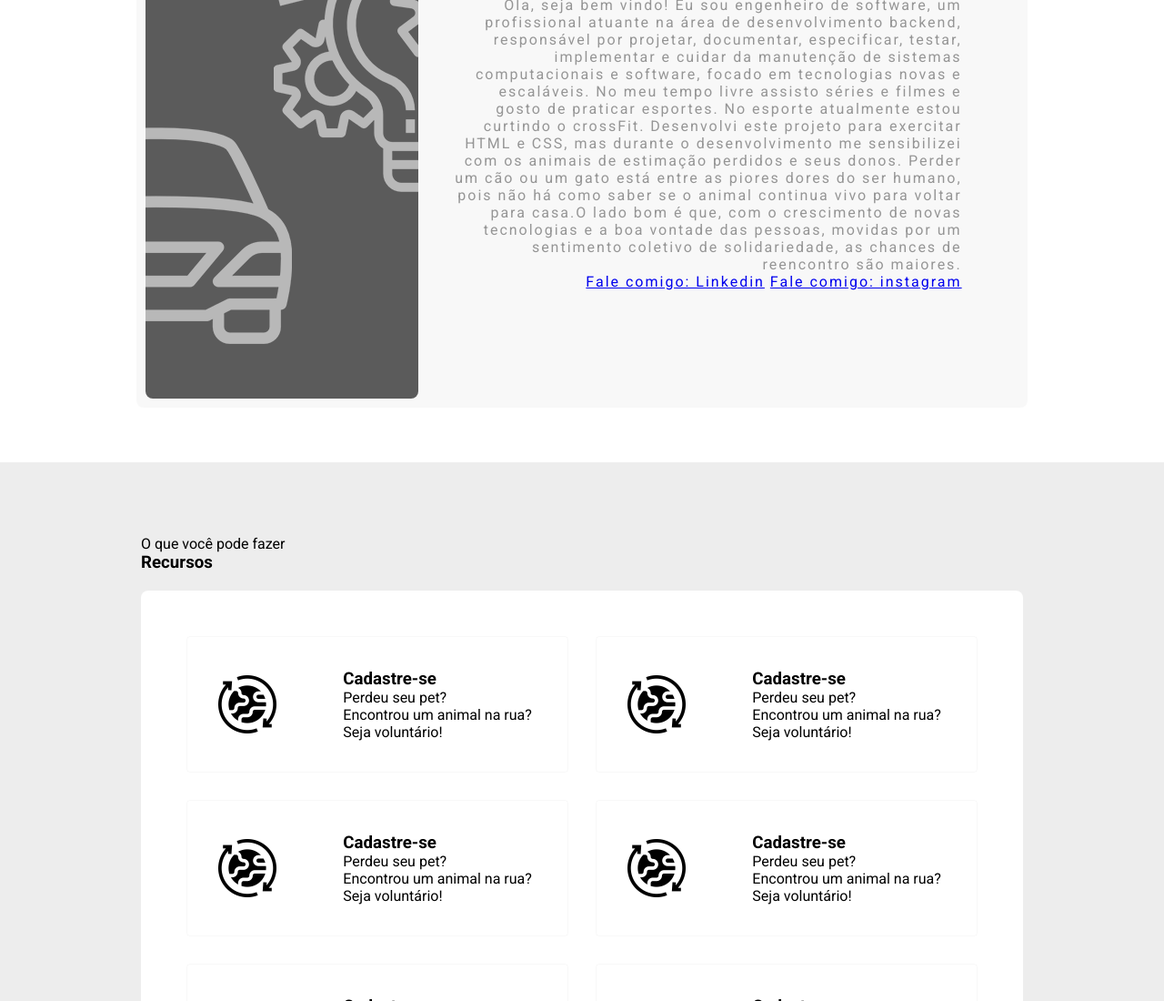
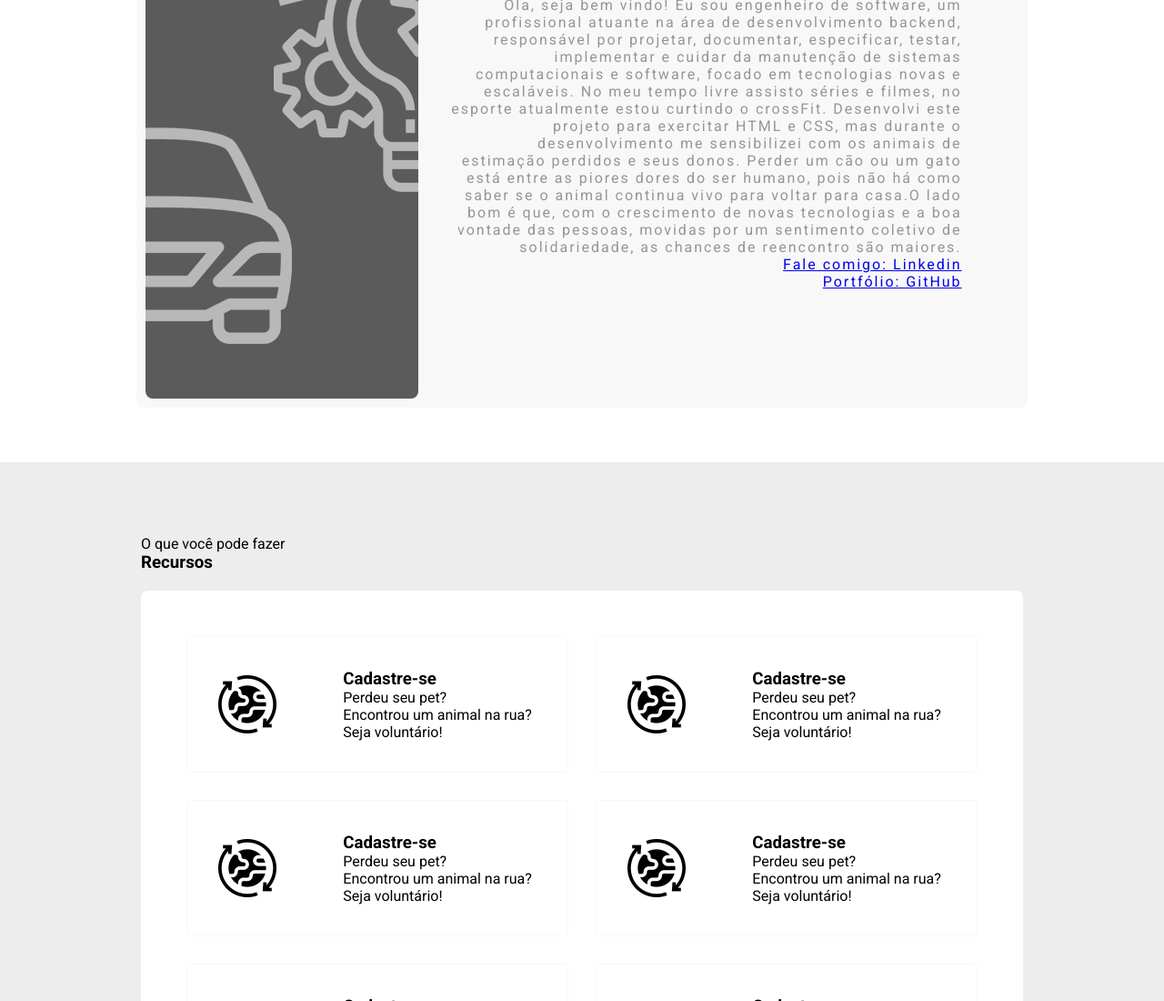
Before and after one commit to wagnersistemalima/achadinho-petz, a plain HTML site: page index.html in a window 1280 px wide. Shown: the part 2494-3594 px from the top of the page at 91% size. Drawn offline with Linux system fonts and the light colour scheme.

Commit message:
atualizacao sobre mim

```diff
--- a/index.html
+++ b/index.html
@@ -162,11 +162,11 @@
                 <div class="right">
                     <h3>Eu sou Wagner Lima!</h3>
                     <p>
-                        Ola, seja bem vindo! Eu sou engenheiro de software, um profissional atuante na área de desenvolvimento backend, responsável por projetar, documentar, especificar, testar, implementar e cuidar da manutenção de sistemas computacionais e software, focado em tecnologias novas e escaláveis. No meu tempo livre assisto séries e filmes e gosto de praticar esportes. No esporte atualmente estou curtindo o crossFit. Desenvolvi este projeto para exercitar HTML e CSS, mas durante o desenvolvimento me sensibilizei com os animais de estimação perdidos e seus donos. Perder um cão ou um gato está entre as piores dores do ser humano, pois não há como saber se o animal continua vivo para voltar para casa.O lado bom é que, com o crescimento de novas tecnologias e a boa vontade das pessoas, movidas por um sentimento coletivo de solidariedade, as chances de reencontro são maiores.
+                        Ola, seja bem vindo! Eu sou engenheiro de software, um profissional atuante na área de desenvolvimento backend, responsável por projetar, documentar, especificar, testar, implementar e cuidar da manutenção de sistemas computacionais e software, focado em tecnologias novas e escaláveis. No meu tempo livre assisto séries e filmes, no esporte atualmente estou curtindo o crossFit. Desenvolvi este projeto para exercitar HTML e CSS, mas durante o desenvolvimento me sensibilizei com os animais de estimação perdidos e seus donos. Perder um cão ou um gato está entre as piores dores do ser humano, pois não há como saber se o animal continua vivo para voltar para casa.O lado bom é que, com o crescimento de novas tecnologias e a boa vontade das pessoas, movidas por um sentimento coletivo de solidariedade, as chances de reencontro são maiores.
                         <br>
                         <a href="https://www.linkedin.com/in/wagnersistemalima/">Fale comigo: Linkedin</a>
-                        <a href="@wagner.sistemalima">Fale comigo: instagram</a>
-
+                        <br>
+                        <a href="https://github.com/wagnersistemalima">Portfólio: GitHub</a>
                     </p>
 
                 </div>
```
